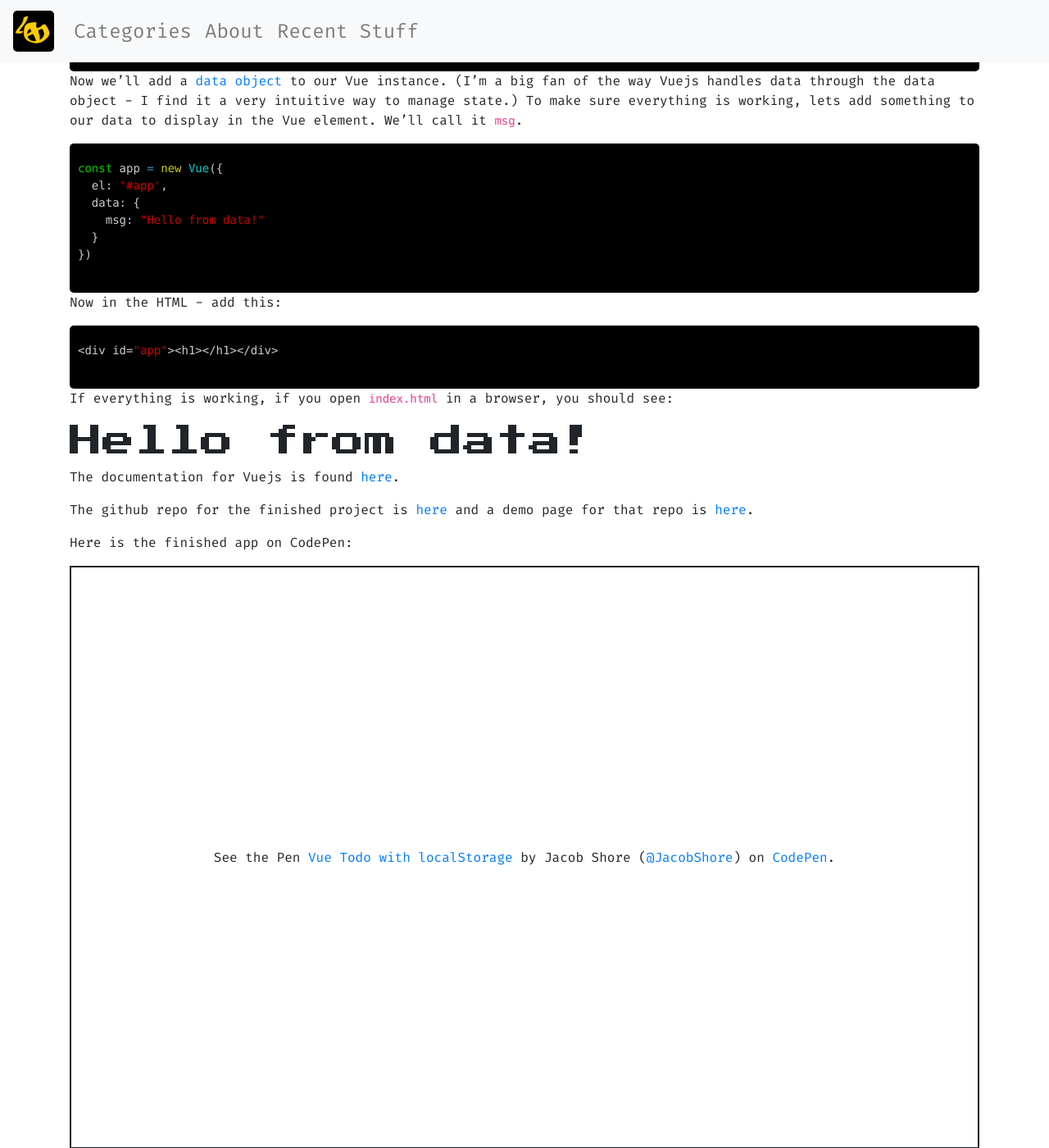
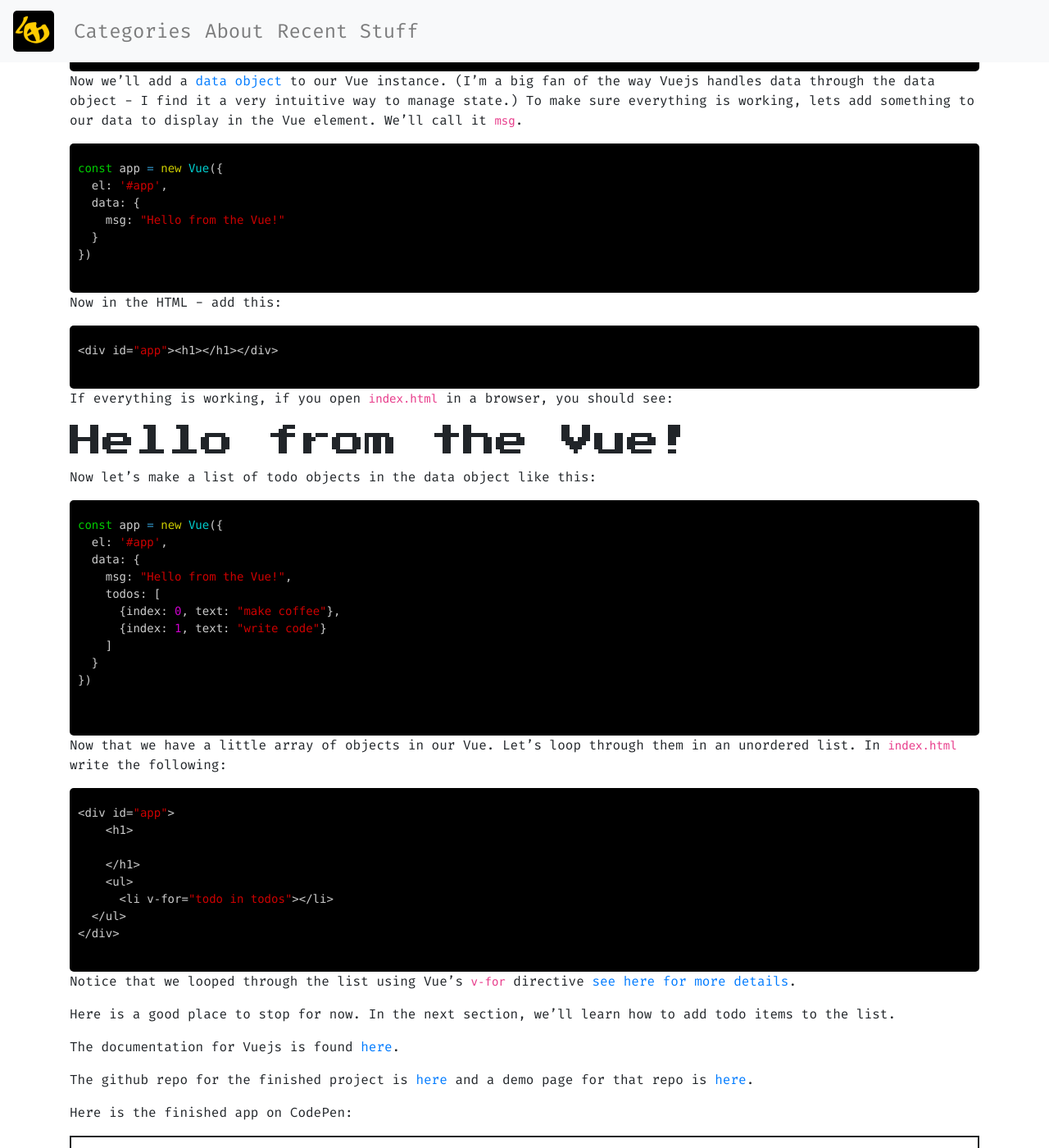
Before and after one commit to DewofyourYouth/DewofyourYouth.github.io, a Jekyll site: the page built from _posts/2019-11-26-basic-vue-todo.md, in a window 1280 px wide and 1400 px high, scrolled down 2299 px. Shown: the whole window at 82% size. Built offline with Jekyll 4.4.1, drawn with Linux system fonts in a browser that asks for light colours; nearby versions of some CDN libraries; some web fonts are replaced; comment, search, counter and statistics services are not loaded; some of the changed text lies outside the part shown.

Commit message:
section one

````diff
--- a/_posts/2019-11-26-basic-vue-todo.md
+++ b/_posts/2019-11-26-basic-vue-todo.md
@@ -105,7 +105,7 @@
 const app = new Vue({
   el: '#app',
   data: {
-    msg: "Hello from data!"
+    msg: "Hello from the Vue!"
   }
 })
 ```
@@ -117,8 +117,39 @@
 ```
 If everything is working, if you open `index.html` in a browser, you should see:
 
-# Hello from data!
+# Hello from the Vue!
 
+Now let's make a list of todo objects in the data object like this:
+
+```javascript
+const app = new Vue({
+  el: '#app',
+  data: {
+    msg: "Hello from the Vue!",
+    todos: [
+      {index: 0, text: "make coffee"},
+      {index: 1, text: "write code"}
+    ]
+  }
+})
+
+```
+
+Now that we have a little array of objects in our Vue. Let's loop through them in an unordered list. In `index.html` write the following:
+
+```html
+<div id="app">
+    <h1>
+      {{ msg }}
+    </h1>
+    <ul>
+      <li v-for="todo in todos">{{todo.text}}</li>
+  </ul>
+</div>
+```
+Notice that we looped through the list using Vue's `v-for` directive [see here for more details](https://vuejs.org/v2/guide/list.html#Mapping-an-Array-to-Elements-with-v-for).
+
+Here is a good place to stop for now. In the next section, we'll learn how to add todo items to the list.
 
 The documentation for Vuejs is found [here](https://vuejs.org/).
 
````
Also changed, not shown: other parts of _posts/2019-11-26-basic-vue-todo.md (+1 -1 lines).
